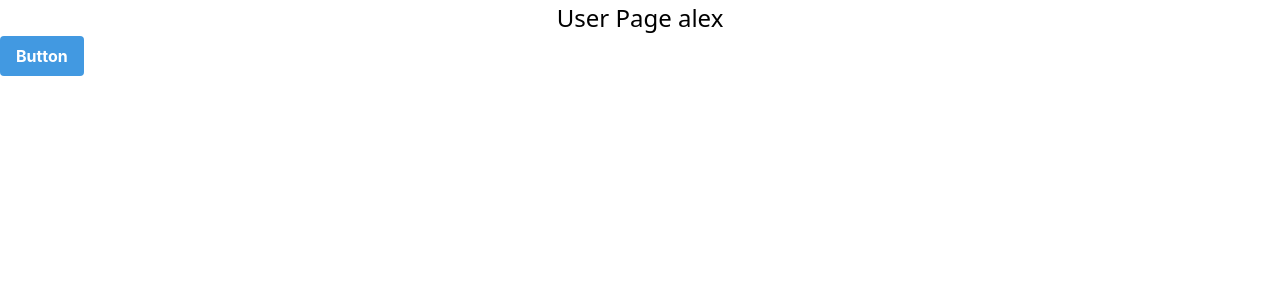
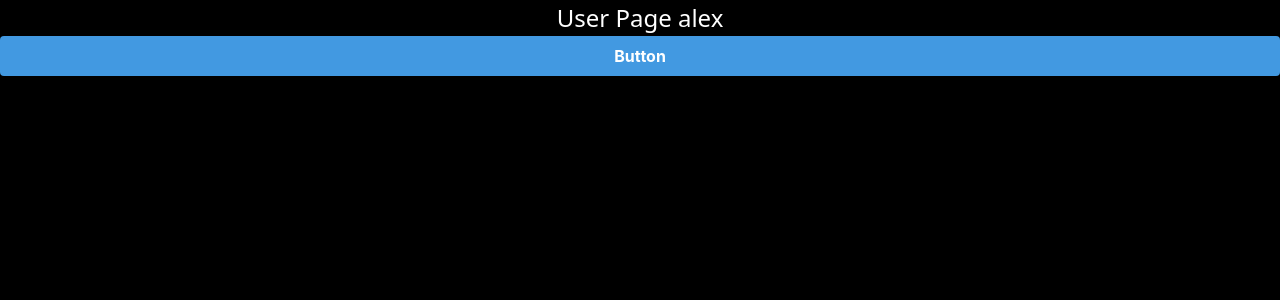
Before and after one commit to anontyro/star-wars, a React (Create React App) app: page /user in a window 1280 px wide. Shown: the top 300 px of the page. Built offline with nearby package versions, Linux system fonts and the light colour scheme.

Commit message:
updated for layout

```diff
--- a/src/components/pages/Home/index.tsx
+++ b/src/components/pages/Home/index.tsx
@@ -3,6 +3,7 @@ import { useDispatch, connect } from 'react-redux';
 import { Person } from '../../../redux/modules/people/reducer';
 import { RootState } from '../../../redux';
 import * as peopleActions from '../../../redux/modules/people/action';
+import Layout from '../../../_layout';
 
 interface Props {
   peopleList: Person[];
@@ -16,9 +17,9 @@ const HomePage: React.FC<Props> = () => {
   }, [dispatch]);
 
   return (
-    <React.Fragment>
+    <Layout>
       <h1>Home</h1>
-    </React.Fragment>
+    </Layout>
   );
 };
 
--- a/src/index.css
+++ b/src/index.css
@@ -1,3 +1,8 @@
+* {
+  box-sizing: border-box;
+  color: white;
+}
+
 body {
   margin: 0;
   font-family: -apple-system, BlinkMacSystemFont, 'Segoe UI', 'Roboto', 'Oxygen',
@@ -11,3 +16,23 @@ code {
   font-family: source-code-pro, Menlo, Monaco, Consolas, 'Courier New',
     monospace;
 }
+
+html, body {
+  height: 100%;
+}
+body {
+  display: flex;
+  flex-direction: column;
+}
+.content {
+  flex: 1 0 auto;
+}
+.footer {
+  flex-shrink: 0;
+}
+#root{
+  display: flex;
+  flex-direction: column;
+  height: 100%;
+  background-color: black;
+}
--- a/src/redux/modules/people/action.ts
+++ b/src/redux/modules/people/action.ts
@@ -33,7 +33,7 @@ export interface SetPerson {
 
 export type PeopleActions = SetPeople | GettingPeople | GettingPerson | SetPerson | ResetPeople;
 
-const resetPeople = (): ResetPeople => ({
+export const resetPeople = (): ResetPeople => ({
   type: RESET_PEOPLE,
 });
 
```
